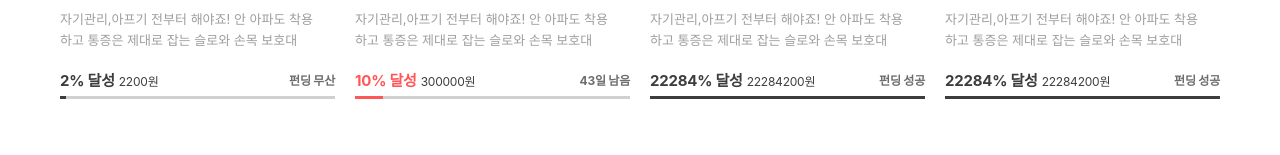
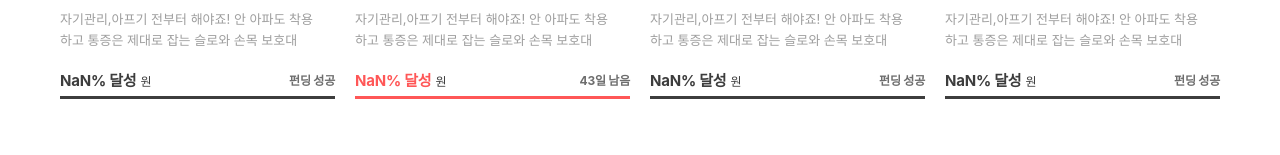
Before and after one commit to limjeahyuk/avatye_client, a React (Create React App) app: page /fame in a window 1280 px wide. Shown: the part 591-746 px from the top of the page. Built offline with nearby package versions, Linux system fonts and the light colour scheme.

Commit message:
db에 맞게 값 변경

```diff
--- a/src/components/UI/project/ProjectCards.js
+++ b/src/components/UI/project/ProjectCards.js
@@ -56,15 +56,15 @@ const ProjectCards = ({project, size}) => {
                         <div className={classes.subInfo}><span>{project.name}</span><span className={classes.submiddleline}>|</span><span>{project.nickName}</span></div>
                         <div className={classes.subtitle}>{project.LongTitle}</div>
                         {project.summary && <div className={classes.subdes}>{project.summary}</div>}
-                            <div className={`${date2.diff(date1, "days") < 0 ? classes.finsubpercent : classes.subpercent}`}>{parseInt(project.nowAmount / project.goalprice * 100)}% 달성
-                            {project.summary && <span className={classes.datebox}><span className={classes.subprice}>{project.nowAmount}원</span>
-                            <span className={classes.subdate}>{date2.diff(date1, "days") < 0 ? (project.nowAmount / project.goalprice * 100 < 100 ? "펀딩 무산" : "펀딩 성공") : (date2.diff(date1, "days") === 0 ?  "오늘 마감" : `${date2.diff(date1, "days")}일 남음`)}</span></span>}
+                            <div className={`${date2.diff(date1, "days") < 0 ? classes.finsubpercent : classes.subpercent}`}>{parseInt(project.nowPrice / project.goalPrice * 100)}% 달성
+                            {project.summary && <span className={classes.datebox}><span className={classes.subprice}>{project.nowPrice}원</span>
+                            <span className={classes.subdate}>{date2.diff(date1, "days") < 0 ? (project.nowPrice / project.goalPrice * 100 < 100 ? "펀딩 무산" : "펀딩 성공") : (date2.diff(date1, "days") === 0 ?  "오늘 마감" : `${date2.diff(date1, "days")}일 남음`)}</span></span>}
                         </div>
                         {/* {test = moment(now).subtract(project.endDate)}
                         {console.log(test)} */}
                         {project.summary &&
                             <div className={classes.progressbarbox}>
-                                <div className={`${date2.diff(date1, "days") < 0 ? classes.finprogressbar : classes.progressbar}`} style={{ width: `${project.nowAmount / project.goalprice * 100}` > 100 ? '100%' : `${project.nowAmount / project.goalprice * 100}%`}}></div>
+                                <div className={`${date2.diff(date1, "days") < 0 ? classes.finprogressbar : classes.progressbar}`} style={{ width: `${project.nowPrice / project.goalPrice * 100}` > 100 ? '100%' : `${project.nowPrice / project.goalPrice * 100}%`}}></div>
                             </div>
                         }
                     </div>
--- a/src/components/main/sideproject/ProjectCard.js
+++ b/src/components/main/sideproject/ProjectCard.js
@@ -7,7 +7,7 @@ import CardContent from '@mui/material/CardContent';
 import CardMedia from '@mui/material/CardMedia';
 import Typography from '@mui/material/Typography';
 
-const ProjectList = ({datas, index}) => {
+const ProjectList = ({data, index}) => {
 
     return (
         <div>
@@ -15,20 +15,20 @@ const ProjectList = ({datas, index}) => {
                 <CardMedia
                     component="img"
                     width="108px"
-                    image={datas.imgurl}
+                    image={data.profileIMG}
                     alt="project-img"
                     className={classes.imgWide}
                 />
                 <Typography className={`${classes.rank} ${index > 2 && classes.good}`}>{index+1}</Typography>
                 <CardContent className={classes.cardContent}>
                     <div className={classes.subbox}>
-                        <Typography className={classes.subdes}><span>{datas.category}</span><span className={classes.middleline}>|</span><span>{datas.username}</span></Typography>
+                        <Typography className={classes.subdes}><span>{data.name}</span><span className={classes.middleline}>|</span><span>{data.nickName}</span></Typography>
                         <Typography></Typography>
                         <Typography className={classes.title}>
-                            {datas.title}
+                            {data.LongTitle}
                         </Typography>
                     </div>
-                    <Typography className={classes.percent}>{datas.percent}% 달성</Typography>
+                    <Typography className={classes.percent}>{parseInt(data.percent)}% 달성</Typography>
                 </CardContent>
             </Card>
         </div>
```
